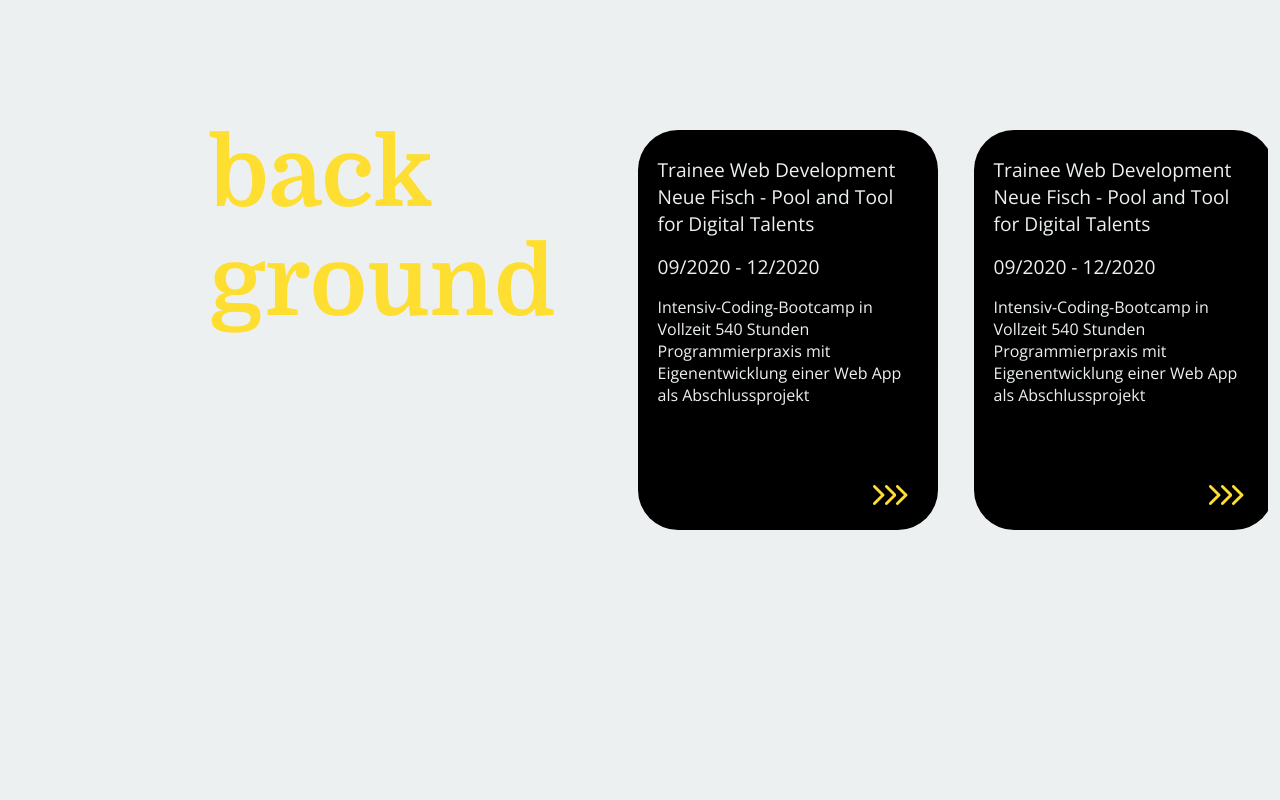
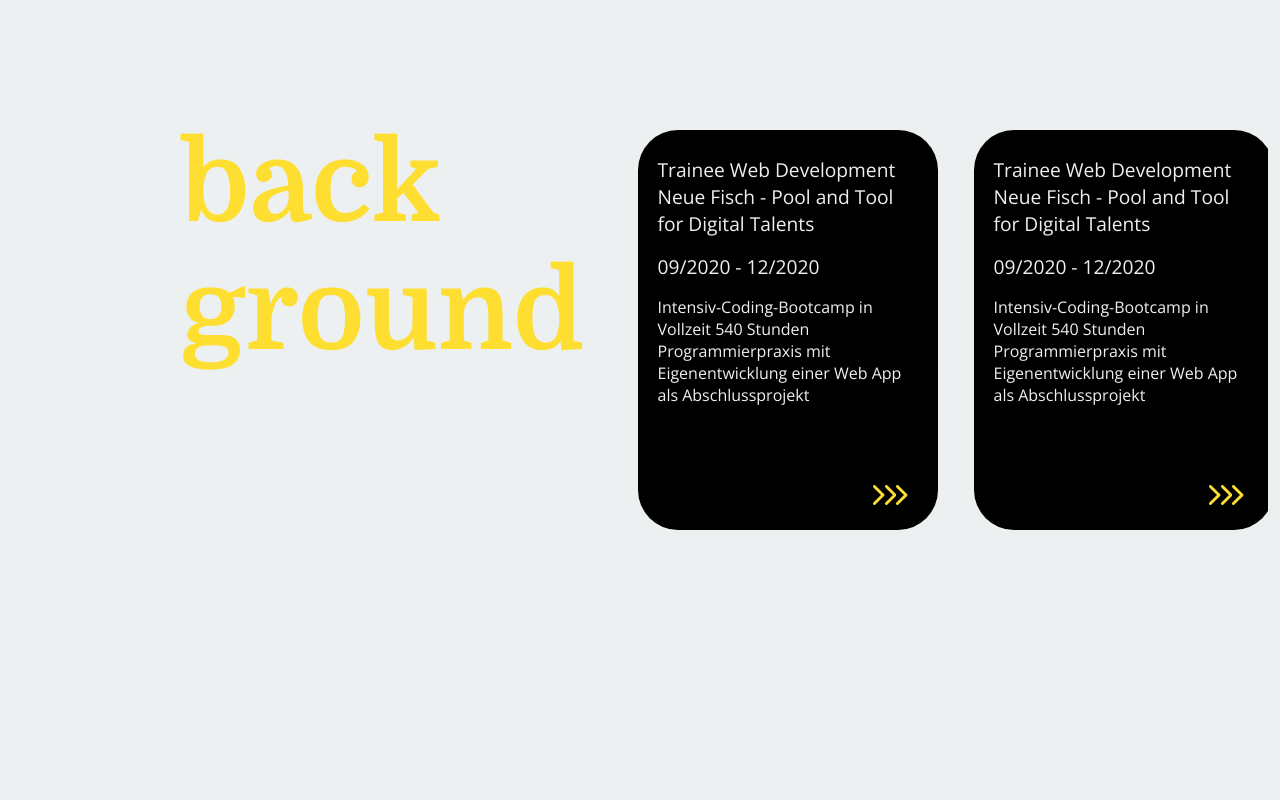
Before and after one commit to Frenzy265/portfolio, a React (Create React App) app: page / in a window 1280 px wide. Shown: the part 780-1580 px from the top of the page. Built offline with nearby package versions, Linux system fonts and the light colour scheme.

Commit message:
💄 Increase font-size

```diff
--- a/src/components/Caption.js
+++ b/src/components/Caption.js
@@ -2,7 +2,7 @@
 
 const Caption = styled.h1`
   color: var(--tertiary-color);
-  font-size: 6rem;
+  font-size: 7rem;
   font-weight: 800;
   margin-block-end: 0px;
   margin-block-start: 0px;
```
